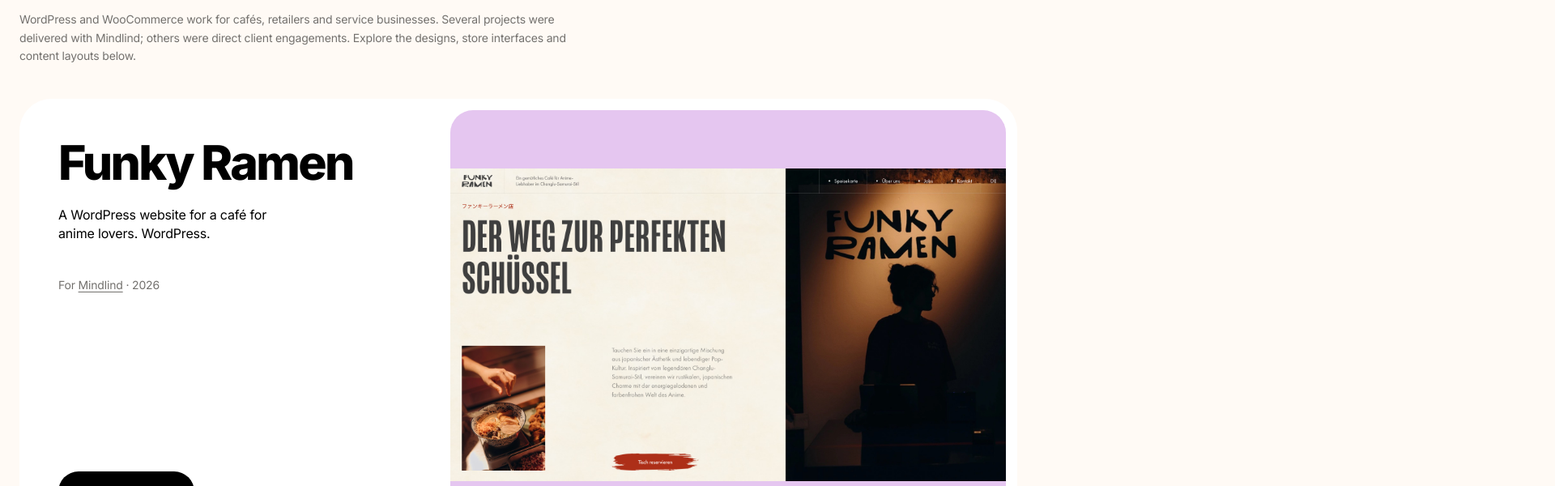
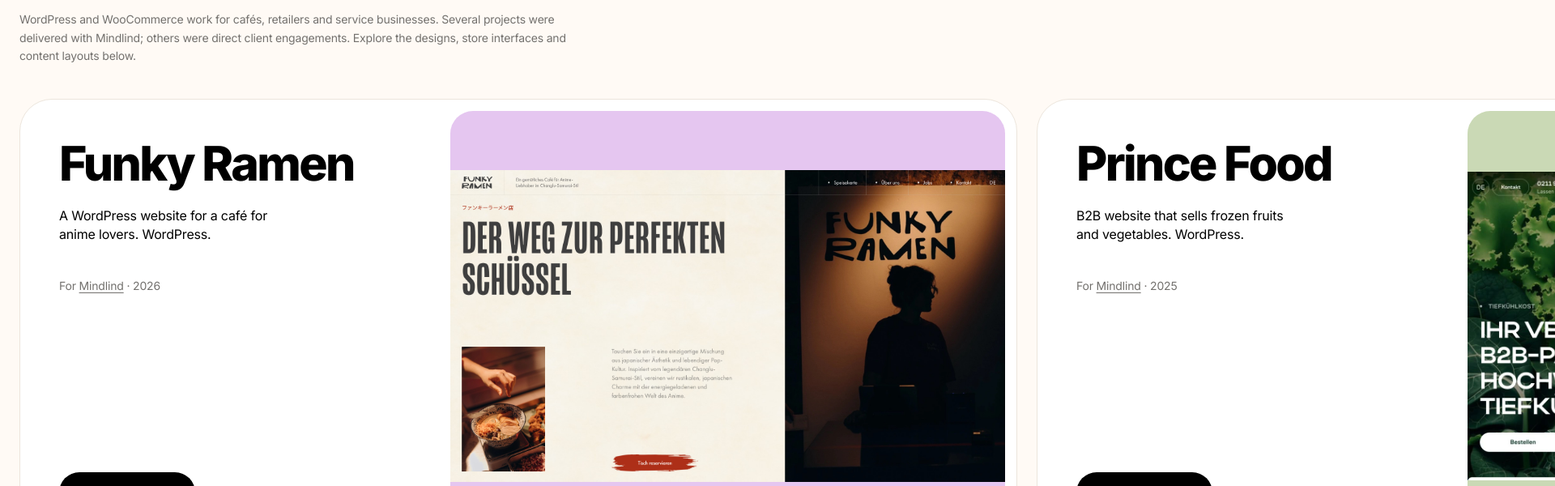
Before and after one commit to almazbisenbaev/almaz, a Next.js app: page /wordpress-developer in a window 1280 px wide. Shown: the part 4336-4936 px from the top of the page at 81% size, 1920 px wide, since content can reach past the window. Built offline with nearby package versions, Linux system fonts and the light colour scheme.

Commit message:
Update portfolio carousel

```diff
--- a/src/app/globals.css
+++ b/src/app/globals.css
@@ -54,6 +54,7 @@
 
 
 body {
+  overflow-x: clip;
   background: var(--background);
   -webkit-font-smoothing: antialiased;
   -moz-osx-font-smoothing: grayscale;
--- a/src/components/portfolio-spotlight/portfolio-spotlight.module.css
+++ b/src/components/portfolio-spotlight/portfolio-spotlight.module.css
@@ -38,9 +38,9 @@
 .srOnly { position: absolute; width: 1px; height: 1px; padding: 0; margin: -1px; overflow: hidden; clip: rect(0,0,0,0); white-space: nowrap; border: 0; }
 
 /* Spotlight: the homepage's oversized type inside a soft, borderless stage. */
-.spotlightViewport { overflow: hidden; border-radius: var(--card-radius); background: #fff; }
+.spotlightViewport { overflow: visible; }
 .spotlightTrack { display: flex; touch-action: pan-y pinch-zoom; }
-.spotlightSlide { display: grid; grid-template-columns: 43% minmax(0, 57%); flex: 0 0 100%; min-width: 0; padding: 14px; background: #fff; }
+.spotlightSlide { display: grid; grid-template-columns: 43% minmax(0, 57%); flex: 0 0 100%; min-width: 0; margin-right: 24px; padding: 14px; border: 1px solid #ece5dc; border-radius: var(--card-radius); background: #fff; }
 .spotlightCopy { display: flex; flex-direction: column; align-items: flex-start; min-width: 0; padding: 34px 30px 34px 34px; }
 .spotlightCopy h3 { max-width: 100%; font-size: clamp(40px, 4.6vw, 66px); line-height: 1.05; margin-block: 0 22px; text-wrap: balance; }
 .spotlightCopy > p { font-size: 16px; line-height: 1.4; max-width: 260px; }
```
